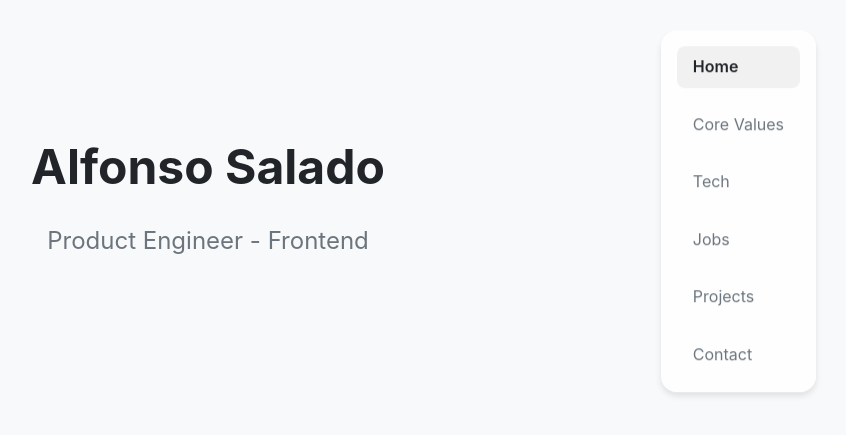
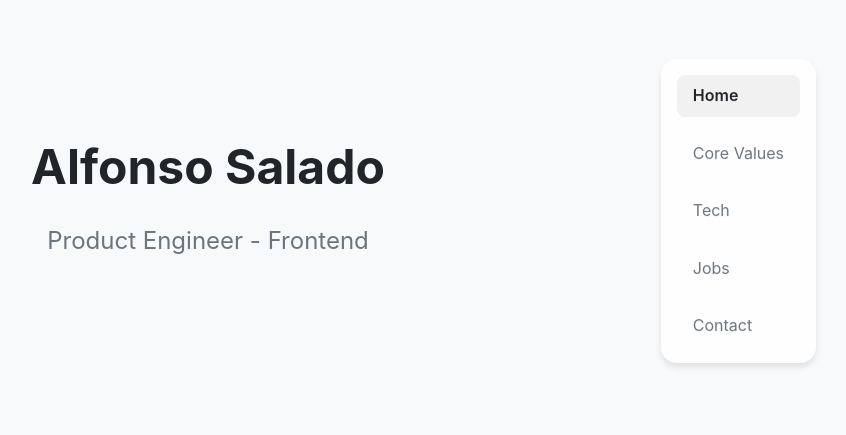
Before and after one commit to fonsi/fonsi.github.com, a React (Vite) app: page / in a window 1280 px wide. Shown: the part 189-624 px from the top of the page, without its empty margins (432-1278 px from the left). Built offline with nearby package versions, Linux system fonts and the light colour scheme.

Commit message:
remove the projects sections for now

```diff
--- a/src/App.tsx
+++ b/src/App.tsx
@@ -53,11 +53,6 @@ const App = () => {
         </SectionContent>
 
         <SectionContent>
-          <Title>Projects</Title>
-          <Subtitle>Featured work and side projects</Subtitle>
-        </SectionContent>
-
-        <SectionContent>
           <Title>Get in Touch</Title>
           <Subtitle>You can find me here</Subtitle>
           <Contact />
--- a/src/components/Layout.tsx
+++ b/src/components/Layout.tsx
@@ -138,7 +138,7 @@ interface LayoutProps {
   children: React.ReactNode;
 }
 
-const sections = ['Home', 'Core Values', 'Tech', 'Jobs', 'Projects', 'Contact'];
+const sections = ['Home', 'Core Values', 'Tech', 'Jobs', 'Contact'];
 
 const Layout: React.FC<LayoutProps> = ({ children }) => {
   const [activeSection, setActiveSection] = useState(0);
```
